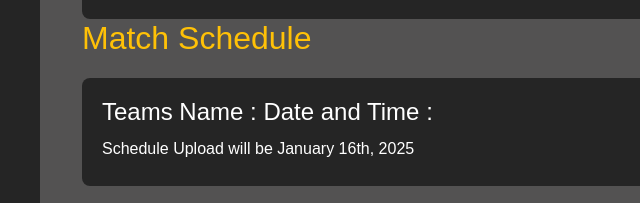
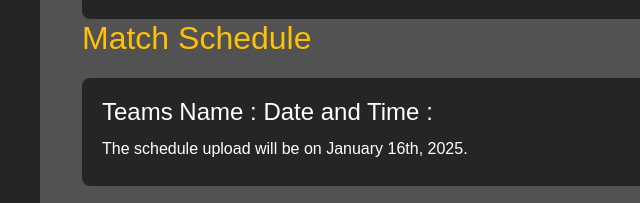
Before and after one commit to mn-ansari/NextGen-Gamers, a plain HTML site: page valorantS1.html in a window 1280 px wide. Shown: the part 1580-1783 px from the top of the page, 0-640 px from the left. Drawn offline with nearby package versions, Linux system fonts and the light colour scheme; a script that the page names is missing.

```diff
--- a/valorantS1.html
+++ b/valorantS1.html
@@ -362,7 +362,7 @@
                         <span class="text-warning fw-bold">Team2</span>
                         <span class="text-light">::  Jan 16, 2025 10:45 PM</span>
                     </p>           -->
-                    <p>Schedule Upload will be January 16th, 2025  </p>
+                    <p>The schedule upload will be on January 16th, 2025.</p>
                 </div>
             </section>
         </div>
```
